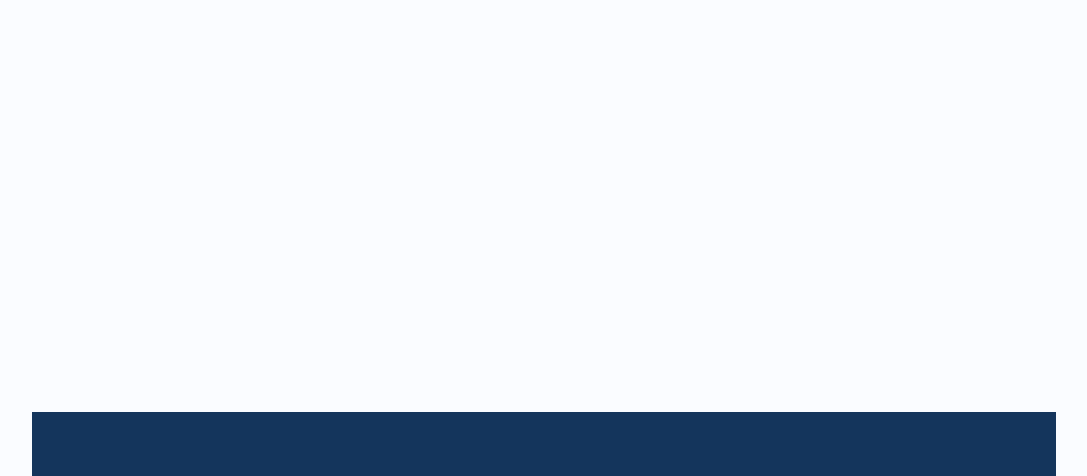
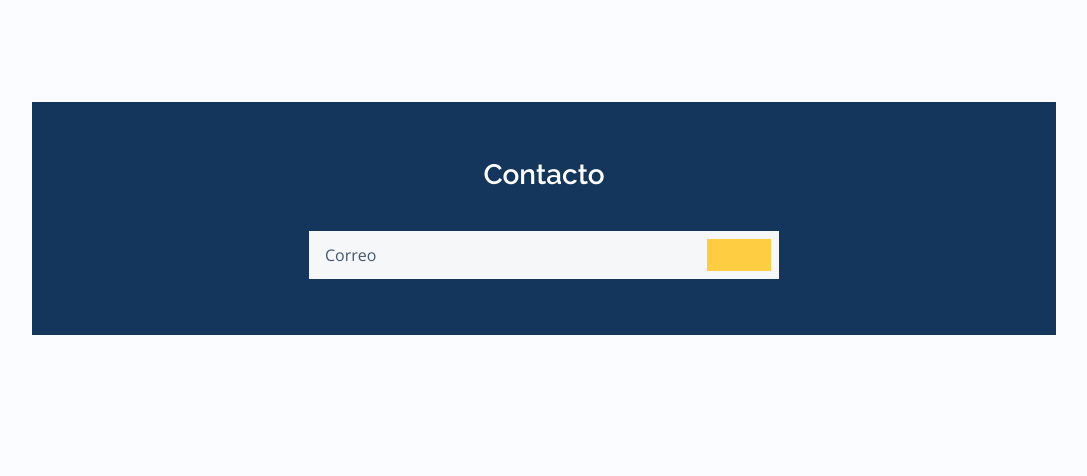
Before and after one commit to yimelgt/cipsa, a plain HTML site: page index.html in a window 1280 px wide. Shown: the part 2220-2696 px from the top of the page, without its empty margins (96-1183 px from the left). Drawn offline with nearby package versions, Linux system fonts and the light colour scheme.

Commit message:
Add files via upload

```diff
--- a/index.html
+++ b/index.html
@@ -242,7 +242,7 @@
             </div>
         </section>
 
-        <!--==================== EXPERIENCE ====================-->
+        <!--==================== EXPERIENCE ====================
         <section class="experience section">
             <h2 class="section__title"></h2>
 
@@ -275,18 +275,19 @@
                 </div>
             </div>
         </section>
+        -->
 
         <!--==================== CONTACTO ====================-->
         <section class="subscribe section">
             <div class="subscribe__bg">
                 <div class="subscribe__container container">
-                    <h2 class="section__title subscribe__title"></h2>
+                    <h2 class="section__title subscribe__title">Contacto</h2>
                     <p class="subscribe__description">
 
                     </p>
 
                     <form action="" class="subscribe__form">
-                        <input type="text" placeholder="Enter email" class="subscribe__input">
+                        <input type="text" placeholder="Correo" class="subscribe__input">
 
                         <button class="button">
 
```
